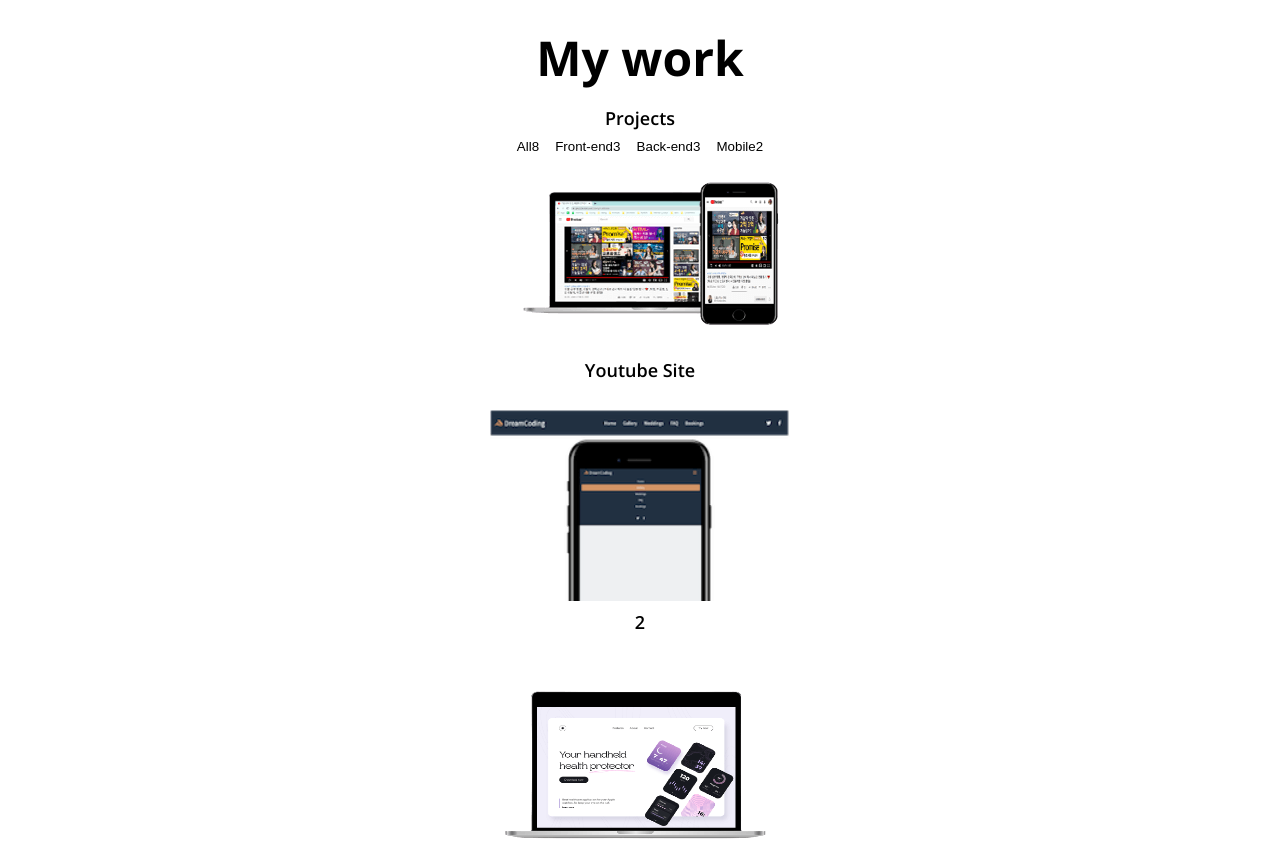
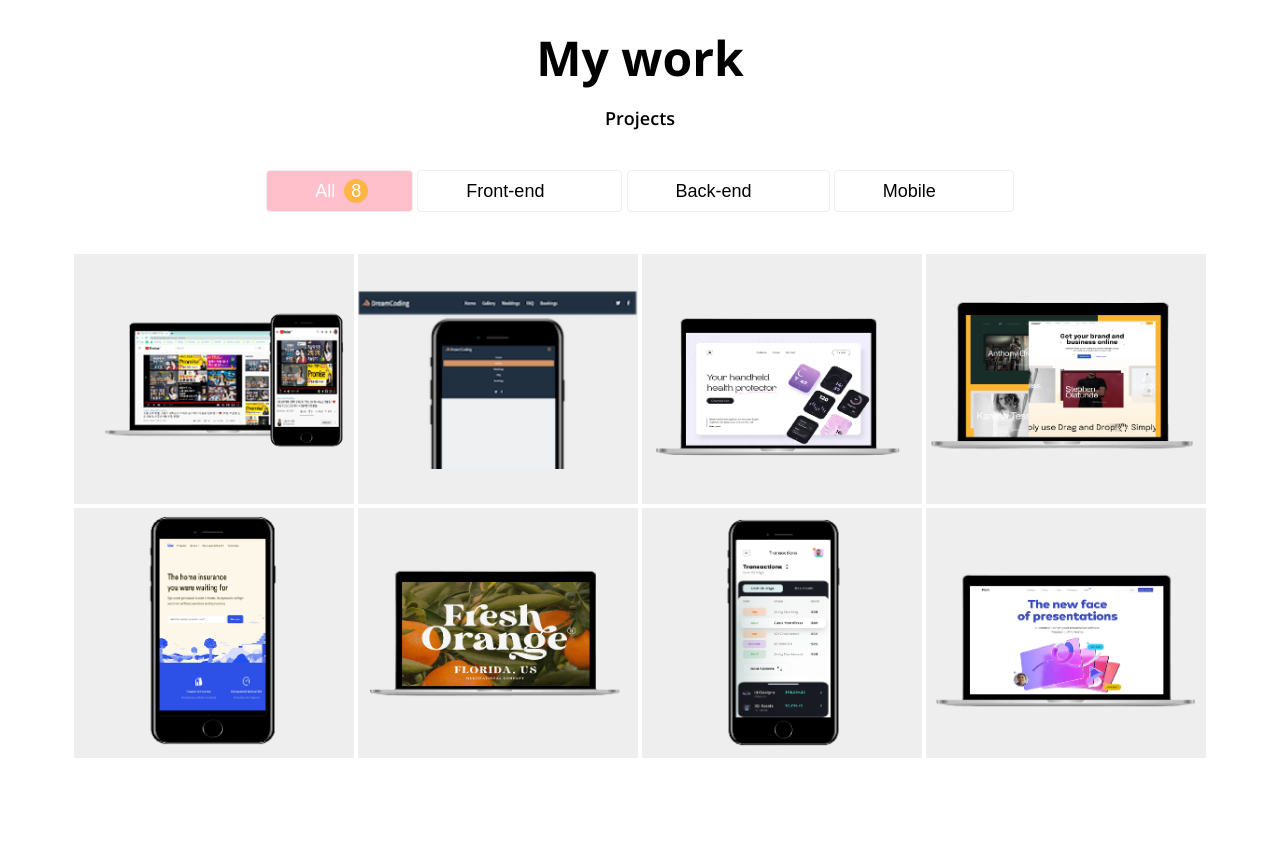
Before and after one commit to devmigi619/portfolio, a plain HTML site: page index.html in a window 1280 px wide. Shown: the part 2240-3096 px from the top of the page. Drawn offline with nearby package versions, Linux system fonts and the light colour scheme.

Commit message:
CSS: Work

```diff
--- a/index.html
+++ b/index.html
@@ -164,10 +164,10 @@
 		<h1>My work</h1>
 		<h3>Projects</h3>
 		<div class="work__categories">
-			<button class="category__btn">All<span class="category__count">8</span></button>
-			<button class="category__btn">Front-end<span class="category__count">3</span></button>
-			<button class="category__btn">Back-end<span class="category__count">3</span></button>
-			<button class="category__btn">Mobile<span class="category__count">2</span></button>
+			<button class="category__btn active">All <span class="category__count">8</span></button>
+			<button class="category__btn">Front-end <span class="category__count">3</span></button>
+			<button class="category__btn">Back-end <span class="category__count">3</span></button>
+			<button class="category__btn">Mobile <span class="category__count">2</span></button>
 		</div>
 
 		<div class="work__projects">
--- a/style.css
+++ b/style.css
@@ -284,3 +284,97 @@ h3{
 .tools, .etc {
     padding: 20px;
 }
+
+/* Work */
+.work__categories {
+    margin: 40px;
+}
+
+.category__btn {
+    border: 1px solid var(--color-light-white);
+    border-radius: var(--size-border-radius);
+    font-size: var(--font-regular);
+    padding: 8px 48px;
+}
+
+.category__btn.active, .category__btn:hover {
+    background-color: var(--color-pink);
+    color: var(--color-white);
+}
+
+.category__btn.active .category__count, .category__btn:hover .category__count {
+    opacity: 1;
+    top: 0;
+}
+.category__count {
+    background-color: var(--color-orange);
+    border-radius: 50%;
+    color: var(--color-white);
+    width: 24px;
+    height: 24px;
+    line-height: 24px;
+    display: inline-block;
+    position: relative;
+    top: -20px;
+    left: 4px;
+    opacity: 0;
+    transition: all var(--animation-duration) ease-in;
+}
+
+.work__projects {
+    display: flex;
+    flex-wrap: wrap;
+    justify-content: center;
+}
+
+.project {
+    position: relative;
+    display: flex;
+    justify-content: center;
+    align-items: center;
+    width: 280px;
+    height: 250px;
+    margin: 2px;
+    background-color: var(--color-light-white);
+}
+
+.project__img {
+    max-width: 100%;
+    max-height: 100%;
+}
+
+.project__description {
+    position: absolute;
+    background-color: black;
+    display: flex;
+    flex-direction: column;
+    justify-content: center;
+    width: 100%;
+    height: 100%;
+    top: 0;
+    left: 0;
+    opacity: 0;
+    transform: translateY(10px);
+    transition: all var(--animation-duration) ease-in;
+}
+
+.project:hover .project__description {
+    opacity: 0.8;
+    transform: translateY(0px);
+}
+
+.project__description h3 {
+    color: var(--color-white);
+}
+
+.project__description h3:after {
+    content: '';
+    display: block;
+    position: relative;
+    left: 50%;
+    width: 25px;
+    height: 2px;
+    margin-left: -12px;
+    margin-top: 8px;
+    background-color: var(--color-light-white);
+}
```
